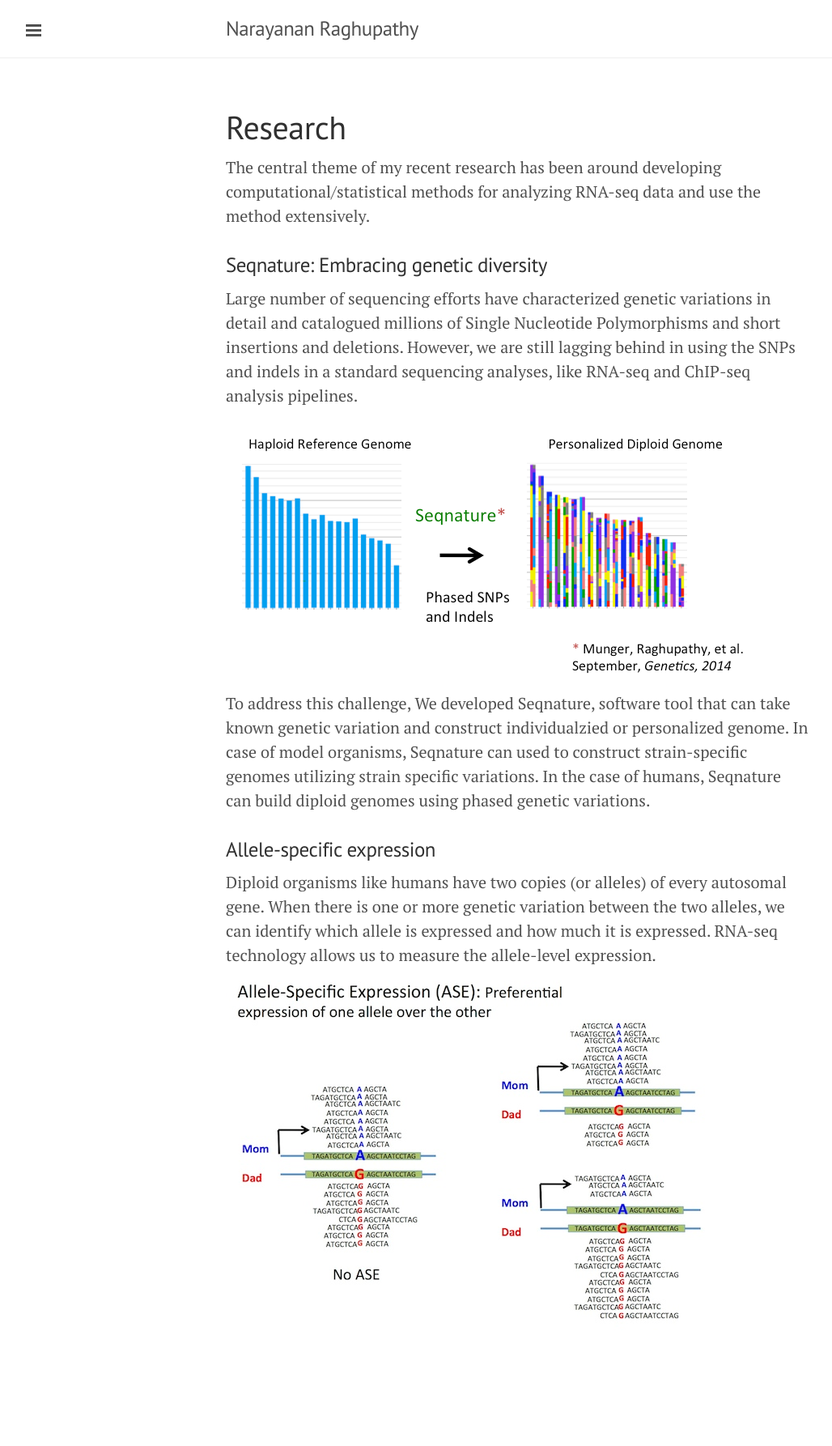
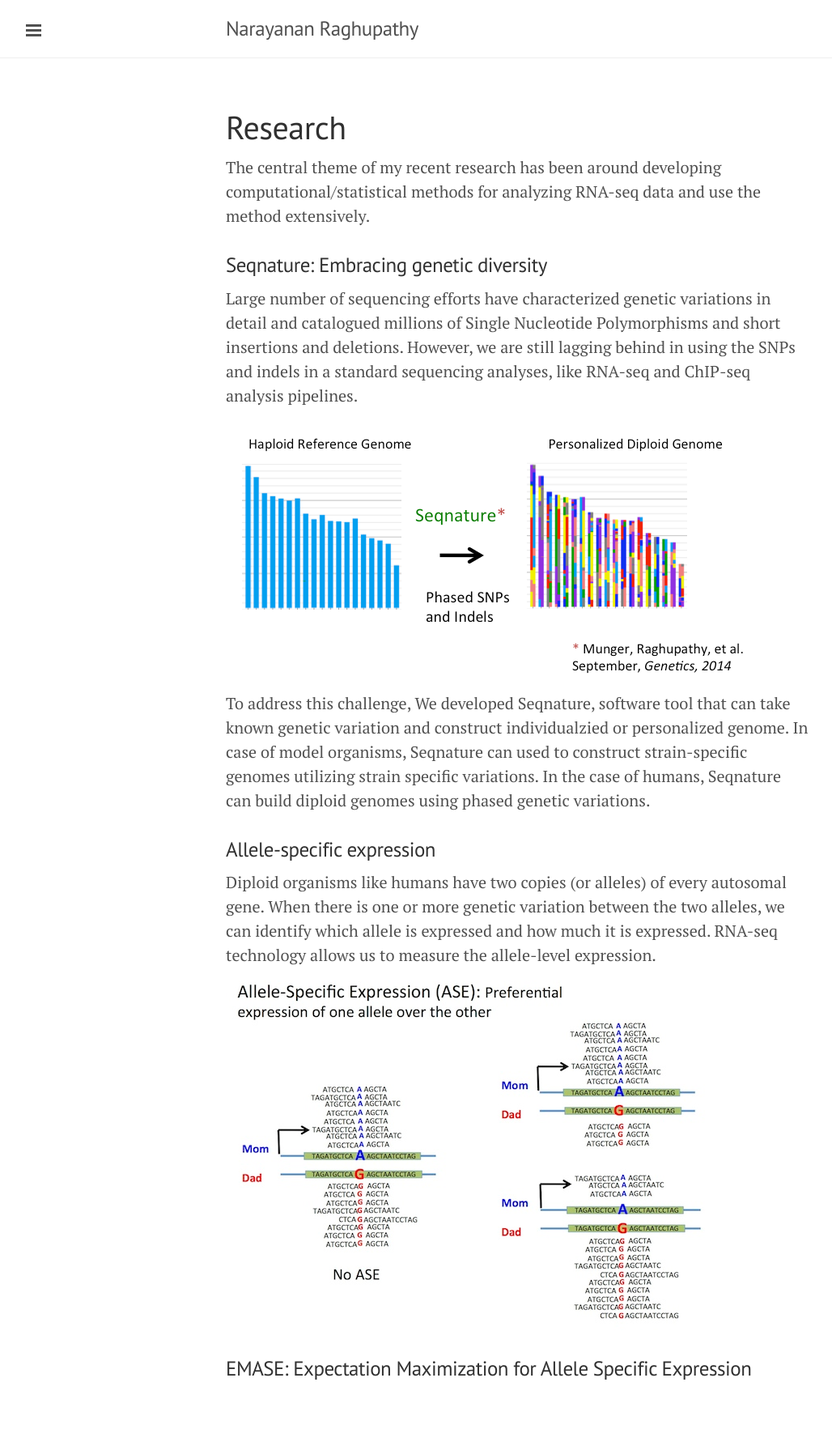
Before and after one commit to narayananr/narayananr.github.io, a Jekyll site: the page built from research.md, in a window 1280 px wide. Shown: the whole page at 81% size, without its empty margins (1-1029 px from the left). Built offline with Jekyll 4.4.1, drawn with Linux system fonts in a browser that asks for light colours; Markdown is read by kramdown in place of the engine named in the settings; before the commit the page ends 1725 px from its top, so only the background shows below that.

Commit message:
added EMASE

```diff
--- a/research.md
+++ b/research.md
@@ -16,3 +16,5 @@ To address this challenge, We developed Seqnature, software tool that can take k
 ### Allele-specific expression
 Diploid organisms like humans have two copies (or alleles) of every autosomal gene. When there is one or more genetic variation between the two alleles, we can identify which allele is expressed and how much it is expressed. RNA-seq technology allows us to measure the allele-level expression.
 ![ASE](/public/images/ASE-cartoon.jpg)
+
+### EMASE: Expectation Maximization for Allele Specific Expression
```
